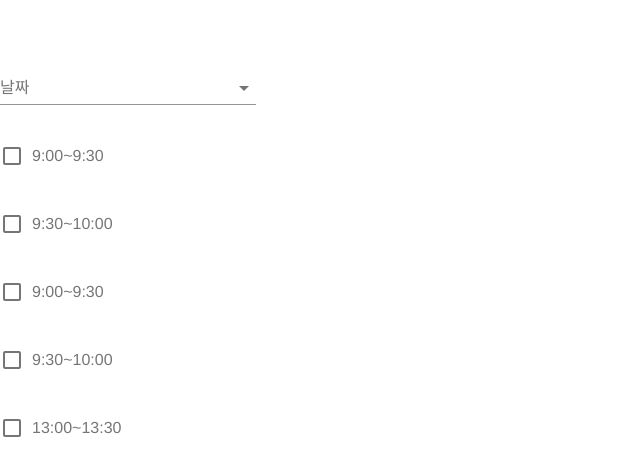
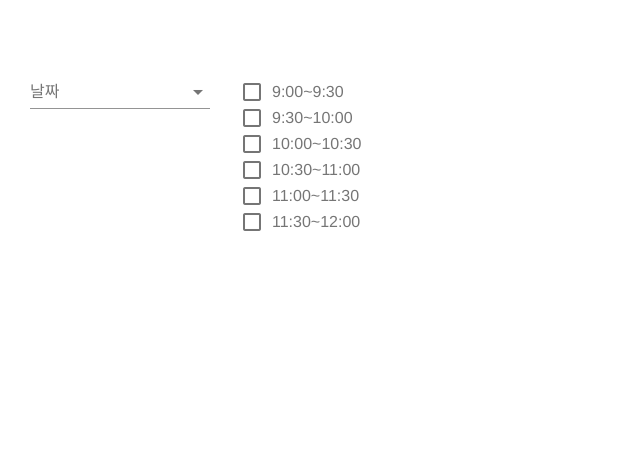
Before and after one commit to kucc-2019-1/kucc-timetable, a Vue app in the folder frontend/: page /#/ in a window 1280 px wide. Shown: the top 476 px of the page, without its empty margins (0-640 px from the left). Built offline with nearby package versions, Linux system fonts and the light colour scheme.

Commit message:
[frontend] 날짜 selector css 수정

```diff
--- a/frontend/src/components/DateTimePicker.vue
+++ b/frontend/src/components/DateTimePicker.vue
@@ -1,23 +1,20 @@
 <template>
+  <div>
     <div id="datepicker">
       <v-select
         @change="changedLabel"
         :items="days"
         label="날짜"
       ></v-select>
+    </div>
     <div id="timepicker">
       <v-checkbox
+        style="height: 10px;"
         v-for="time in dates[0].times"
         :label="`${time}`"
         :value="`${time}`"
       ></v-checkbox>
-      <v-checkbox
-        v-for="time in dates[1].times"
-        :label="`${time}`"
-        :value="`${time}`"
-      ></v-checkbox>
     </div>
-
   </div>
 </template>
 
@@ -35,7 +32,11 @@
               day: '2019-03-30',
               times: [
                 '9:00~9:30',
-                '9:30~10:00'
+                '9:30~10:00',
+                '10:00~10:30',
+                '10:30~11:00',
+                '11:00~11:30',
+                '11:30~12:00',
               ]
             },
             {
@@ -59,6 +60,16 @@
 
 <style scoped>
   #datepicker {
-    width: 20%;
+    display: inline-block;
+    width: 180px;
+    margin-left: 30px;
+    margin-right: 30px;
+    float: left;
   }
+  #timepicker {
+    display:inline-block;
+    width: 300px;
+    float: left;
+  }
+
 </style>
```
Lines whose indentation alone changed are shown as unchanged.
